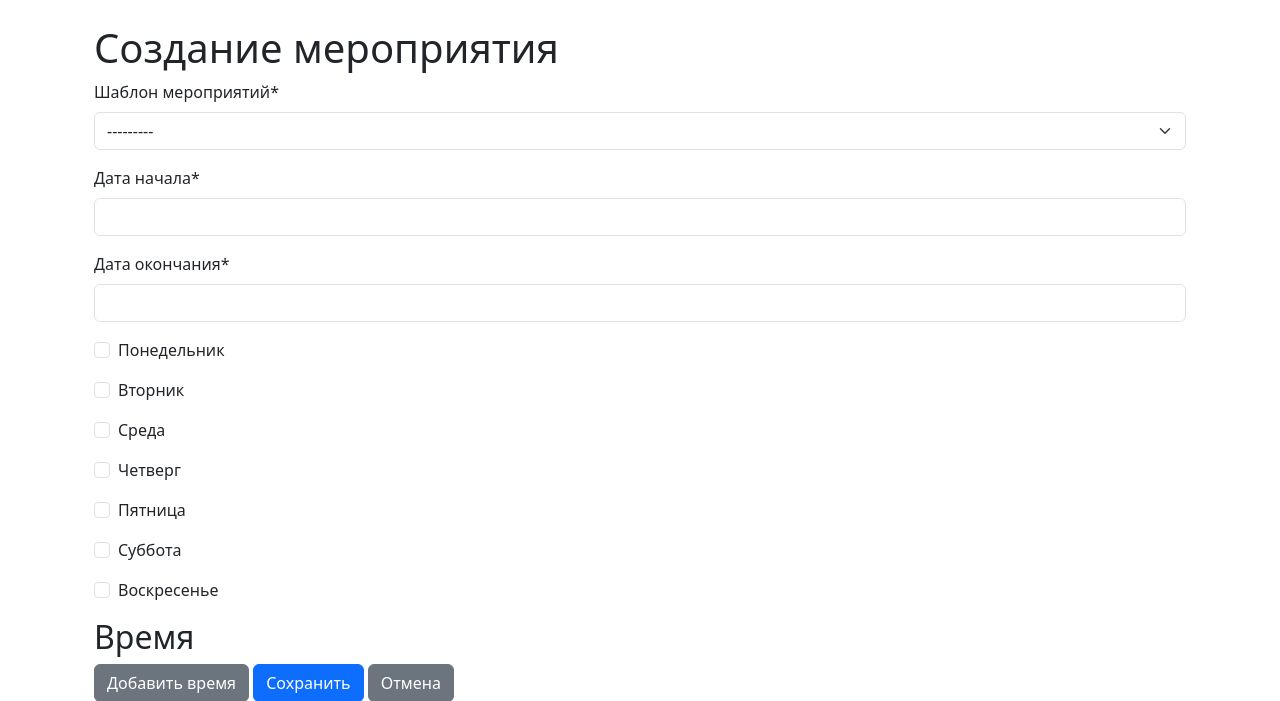
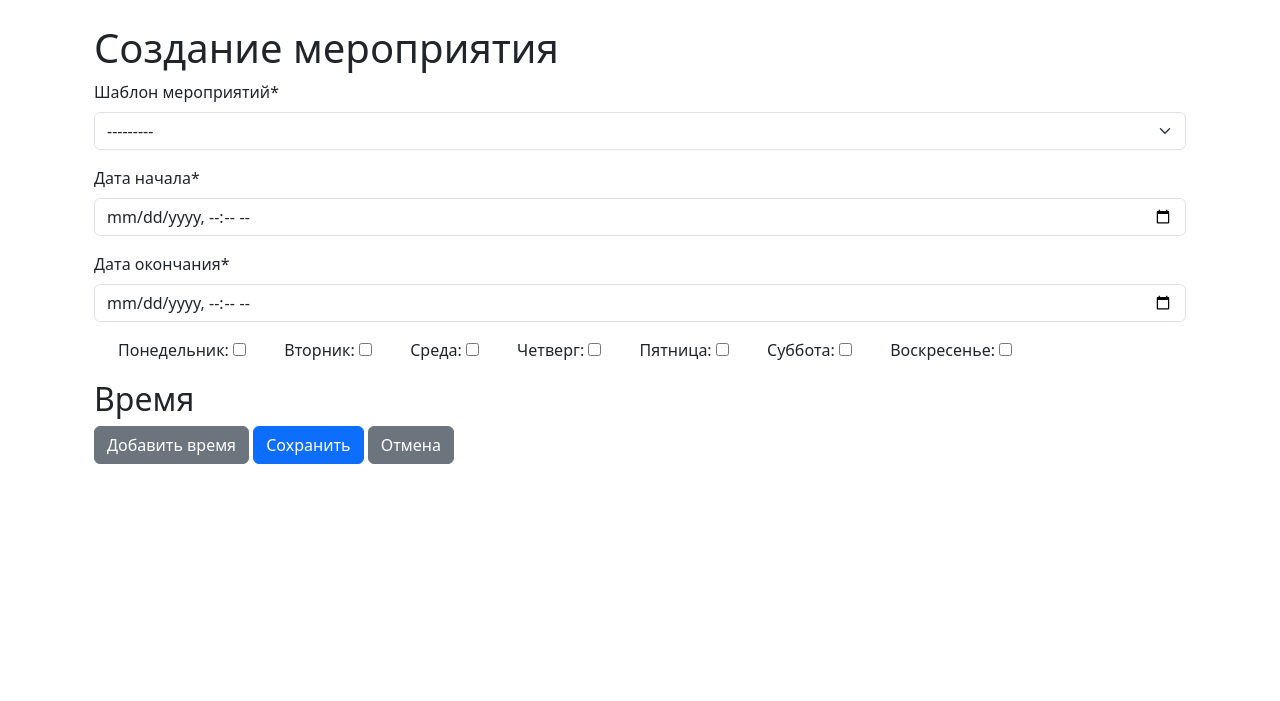
Before and after one commit to baghdat-bm/maBoxOffice, a Django app: page /references/event/create/ in a window 1280 px wide. Shown: the part 56-757 px from the top of the page. Run offline with Django 5.2, Linux system fonts and the light colour scheme; tables that the repository leaves empty hold one stand-in row (values such as "Sample post"); some libraries are stand-ins or nearby versions.

Commit message:
исправлены мелкие ошибки

```diff
--- a/webapp/references/forms.py
+++ b/webapp/references/forms.py
@@ -2,7 +2,7 @@ from django import forms
 from django.forms import inlineformset_factory
 from crispy_forms.bootstrap import InlineField
 from crispy_forms.helper import FormHelper
-from crispy_forms.layout import Layout, Row, Column, Submit, Fieldset, ButtonHolder
+from crispy_forms.layout import Layout, Row, Column, Submit, Fieldset, ButtonHolder, Field, Div
 
 from .models import EventTemplate, Event, EventTimes, Inventory, Service
 
@@ -28,9 +28,39 @@ class EventTemplateForm(forms.ModelForm):
 
 
 class EventForm(forms.ModelForm):
+    begin_date = forms.DateTimeField(
+        widget=forms.DateTimeInput(format='%Y-%m-%dT%H:%M', attrs={'type': 'datetime-local'}),
+        input_formats=['%Y-%m-%d %H:%M:%S', '%Y-%m-%dT%H:%M'],
+        label='Дата начала'
+    )
+    end_date = forms.DateTimeField(
+        widget=forms.DateTimeInput(format='%Y-%m-%dT%H:%M', attrs={'type': 'datetime-local'}),
+        input_formats=['%Y-%m-%d %H:%M:%S', '%Y-%m-%dT%H:%M'],
+        label='Дата окончания'
+    )
+
     class Meta:
         model = Event
-        fields = ['event_template', 'begin_date', 'end_date', 'on_monday', 'on_tuesday', 'on_wednesday', 'on_thursday', 'on_friday', 'on_saturday', 'on_sunday']
+        fields = ['event_template', 'begin_date', 'end_date', 'on_monday', 'on_tuesday', 'on_wednesday', 'on_thursday',
+                  'on_friday', 'on_saturday', 'on_sunday']
+
+    def __init__(self, *args, **kwargs):
+        super().__init__(*args, **kwargs)
+        self.helper = FormHelper()
+        self.helper.layout = Layout(
+            'event_template',
+            'begin_date',
+            'end_date',
+            Row(
+                Div(Field('on_monday'), css_class='d-none'),  # Скрываем поля в общем рендере
+                Div(Field('on_tuesday'), css_class='d-none'),
+                Div(Field('on_wednesday'), css_class='d-none'),
+                Div(Field('on_thursday'), css_class='d-none'),
+                Div(Field('on_friday'), css_class='d-none'),
+                Div(Field('on_saturday'), css_class='d-none'),
+                Div(Field('on_sunday'), css_class='d-none'),
+            ),
+        )
 
 
 class EventTimesForm(forms.ModelForm):
--- a/webapp/references/models.py
+++ b/webapp/references/models.py
@@ -17,7 +17,6 @@ class EventTemplate(models.Model):
 
 class Event(models.Model):
     event_template = models.ForeignKey(EventTemplate, on_delete=models.CASCADE, verbose_name="Шаблон мероприятий")
-    # name = models.CharField(max_length=300, verbose_name='Наименование')
     begin_date = models.DateTimeField(verbose_name="Дата начала")
     end_date = models.DateTimeField(verbose_name="Дата окончания")
     on_monday = models.BooleanField(verbose_name='Понедельник')
--- a/webapp/templates/references/event_form.html
+++ b/webapp/templates/references/event_form.html
@@ -4,12 +4,49 @@
 
 {% block title %}{% if form.instance.pk %}Edit{% else %}Create{% endif %} Event{% endblock %}
 
+{% block header %}
+    <style>
+        .form-check-inline {
+            display: inline-block;
+            margin-right: 10px;
+        }
+    </style>
+{% endblock %}
+
 {% block content %}
     <div class="container mt-4">
         <h1>{% if object %}Редактирование{% else %}Создание{% endif %} мероприятия</h1>
-    <form method="post" hx-post="{% if object %}{{ object.get_update_url }}{% else %}{% url 'references:event-create' %}{% endif %}" hx-target="body" hx-swap="outerHTML">
+        <form method="post" hx-post="
+                {% if object %}{{ object.get_update_url }}{% else %}{% url 'references:event-create' %}{% endif %}"
+              hx-target="body" hx-swap="outerHTML">
             {% csrf_token %}
-        {{ form|crispy }}
+            {{ form.event_template|as_crispy_field }}
+            {{ form.begin_date|as_crispy_field }}
+            {{ form.end_date|as_crispy_field }}
+
+            <div class="mb-3">
+                <div class="form-check form-check-inline">
+                    {{ form.on_monday.label_tag }} {{ form.on_monday }}
+                </div>
+                <div class="form-check form-check-inline">
+                    {{ form.on_tuesday.label_tag }} {{ form.on_tuesday }}
+                </div>
+                <div class="form-check form-check-inline">
+                    {{ form.on_wednesday.label_tag }} {{ form.on_wednesday }}
+                </div>
+                <div class="form-check form-check-inline">
+                    {{ form.on_thursday.label_tag }} {{ form.on_thursday }}
+                </div>
+                <div class="form-check form-check-inline">
+                    {{ form.on_friday.label_tag }} {{ form.on_friday }}
+                </div>
+                <div class="form-check form-check-inline">
+                    {{ form.on_saturday.label_tag }} {{ form.on_saturday }}
+                </div>
+                <div class="form-check form-check-inline">
+                    {{ form.on_sunday.label_tag }} {{ form.on_sunday }}
+                </div>
+            </div>
 
             <h2>Время</h2>
             <div id="event-times-list">
@@ -18,7 +55,9 @@
                 {% endif %}
             </div>
 
-        <button type="button" class="btn btn-secondary" hx-get="{% if object %}{% url 'references:event-times-create' object.id %}{% else %}#{% endif %}" hx-target="#event-times-list" hx-swap="beforeend">
+            <button type="button" class="btn btn-secondary"
+                    hx-get="{% if object %}{% url 'references:event-times-create' object.id %}{% else %}#{% endif %}"
+                    hx-target="#event-times-list" hx-swap="beforeend">
                 Добавить время
             </button>
 
```
Lines whose indentation alone changed are shown as unchanged.
